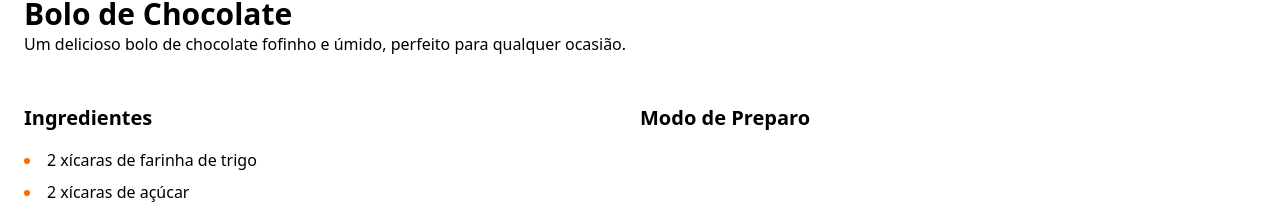
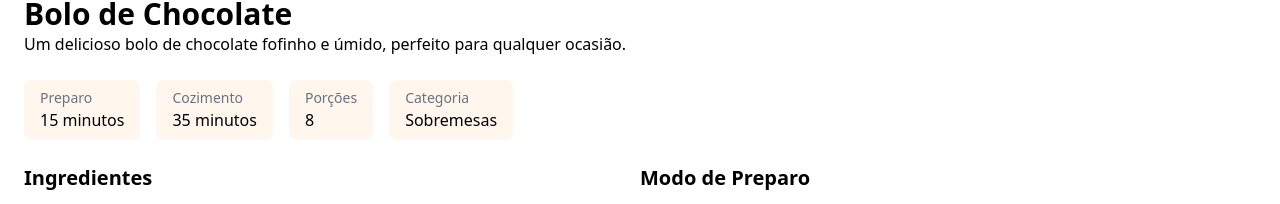
Before and after one commit to fabriciopontesf/Receitas, a Next.js app: page /receitas/1 in a window 1280 px wide. Shown: the part 553-757 px from the top of the page. Built offline with nearby package versions, Linux system fonts and the light colour scheme.

Commit message:
feat: componente de infos de preparo

```diff
--- a/src/app/receitas/[id]/page.tsx
+++ b/src/app/receitas/[id]/page.tsx
@@ -1,3 +1,4 @@
+import InfoPill from "@/components/infoPill";
 import { recipes } from "@/lib/data";
 import { ChevronLeft } from "lucide-react";
 import Image from "next/image";
@@ -46,9 +47,11 @@ export default function ReceitaPage({ params }: RecipePageProps) {
                         </div>
 
                         {/* Infos de preparo */}
-                        <div>
-                            {/* TODO: componentes de info */}
-
+                        <div className="flex gap-4">
+                            <InfoPill title="Preparo" info={recipe.prepTime}/>
+                            <InfoPill title="Cozimento" info={recipe.cookTime}/>
+                            <InfoPill title="Porções" info={recipe.servings}/>
+                            <InfoPill title="Categoria" info={recipe.category}/>
                         </div>
 
                         {/* colunas */}
--- /dev/null
+++ b/src/components/infoPill/index.tsx
@@ -0,0 +1,13 @@
+interface InfoPillProps {
+    title: string;
+    info: string | number;
+}
+
+export default function InfoPill({ title, info }: InfoPillProps) {
+    return (
+        <div className="rounded-lg bg-orange-50 px-4 py-2 w-fit">
+            <p className="text-sm text-gray-500">{title}</p>
+            <p className="font-medium">{info}</p>
+        </div>
+    )
+}
```
